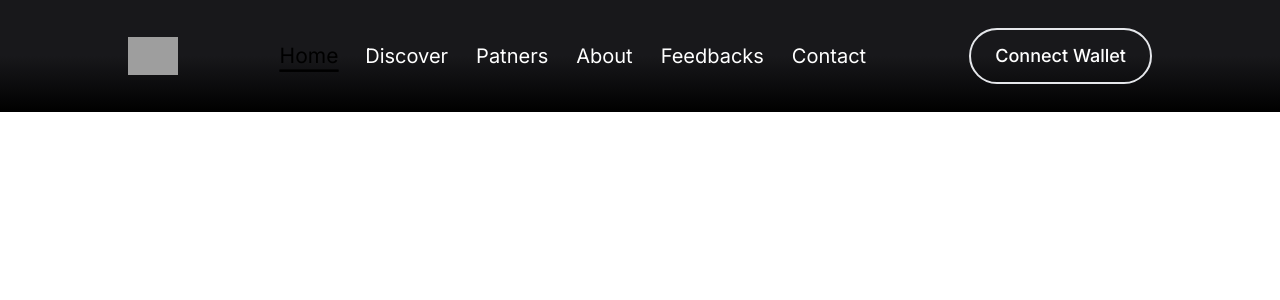
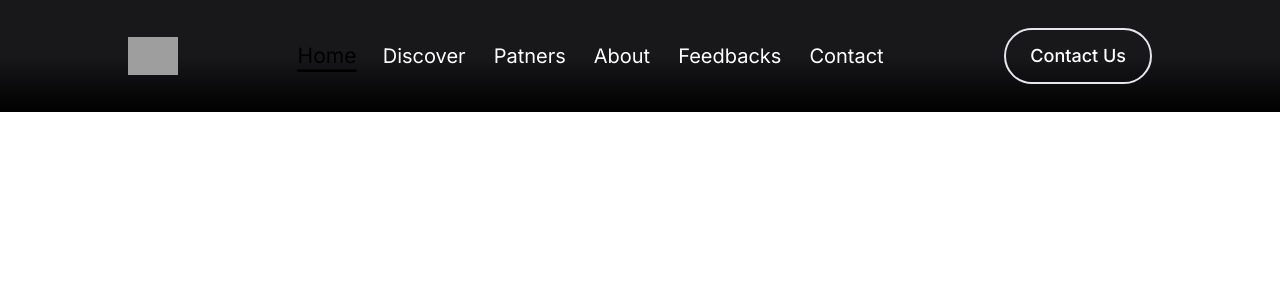
Before and after one commit to mmesomasaint/hulksmasher, a Next.js app: page / in a window 1280 px wide. Shown: the top 300 px of the page. Built offline with nearby package versions, Linux system fonts and the light colour scheme; grey boxes are pictures that could not be loaded.

Commit message:
Fix: Typo

```diff
--- a/app/page.tsx
+++ b/app/page.tsx
@@ -56,7 +56,7 @@ export default function Home() {
                   />
                 </div>
                 <button className='text-white text-base md:text-lg py-2 md:py-3 px-4 md:px-6 font-medium leading-none bg-transparent border-2 border-primary rounded-full'>
-                  Connect Wallet
+                  Contact Us
                 </button>
                 <div className='hidden xs:flex justify-center items-center gap-5'>
                   <BsFillBagFill className='text-white text-lg md:text-xl' />
```
